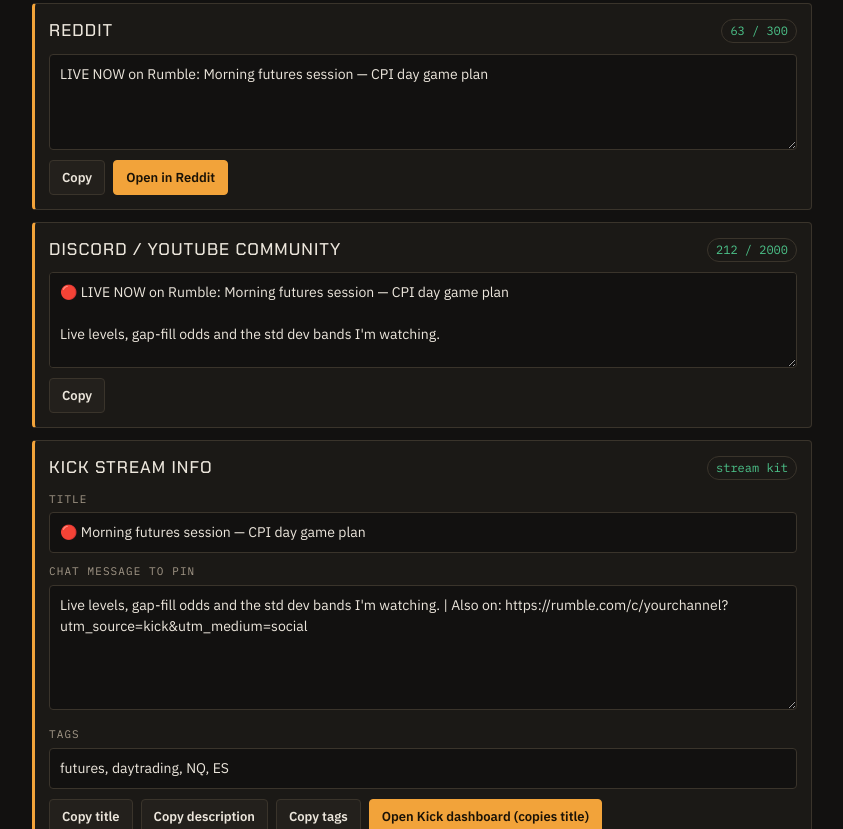
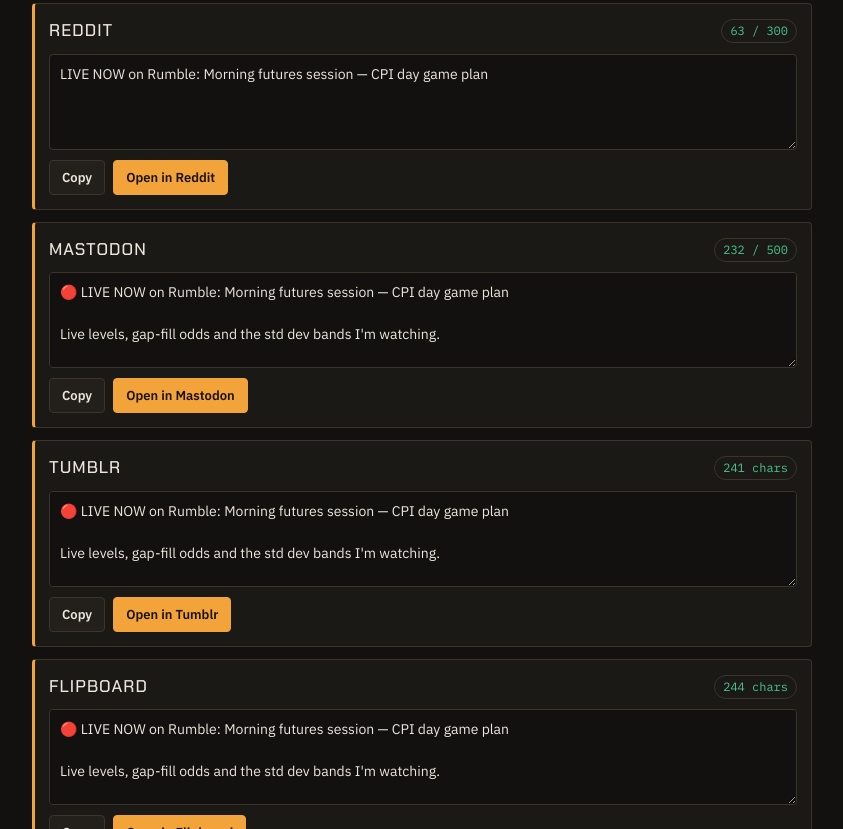
Before and after one commit to buyittradeit-spec/go-live-poster, a plain HTML site: page index.html in a window 1280 px wide. Shown: the part 1971-2800 px from the top of the page, without its empty margins (418-1261 px from the left). Drawn offline with Linux system fonts and the light colour scheme.

Commit message:
Add Mastodon, Tumblr, Flipboard, Quora, iHub and Ko-fi to the poster
Co-Authored-By: Claude Opus 5.5 <noreply@anthropic.com>
Claude-Session: https://claude.ai/code/session_01B5k4raUnBpvRR1d2qtn687

```diff
--- a/index.html
+++ b/index.html
@@ -272,6 +272,18 @@ input[type=datetime-local]{width:100%;background:var(--bg);color:var(--fg);borde
       open:(t,u)=>'https://www.pinterest.com/pin/create/button/?url='+encodeURIComponent(u)+'&description='+encodeURIComponent(t)},
     {id:'reddit', name:'Reddit', limit:300, short:true, src:'reddit', titleOnly:true,
       open:(t,u)=>'https://www.reddit.com/submit?url='+encodeURIComponent(u)+'&title='+encodeURIComponent(t)},
+    {id:'masto', name:'Mastodon', limit:500, short:true, src:'mastodon',
+      open:(t)=>'https://mastodon.social/share?text='+encodeURIComponent(t)},
+    {id:'tumblr', name:'Tumblr', limit:0, short:false, src:'tumblr',
+      open:(t,u)=>'https://www.tumblr.com/widgets/share/tool?posttype=link&canonicalUrl='+encodeURIComponent(u)+'&caption='+encodeURIComponent(t.replace(u,'').trim())},
+    {id:'flip', name:'Flipboard', limit:0, short:false, src:'flipboard',
+      open:(t,u)=>'https://share.flipboard.com/bookmarklet/popout?v=2&title='+encodeURIComponent(t.replace(u,'').trim().split('\n')[0])+'&url='+encodeURIComponent(u)},
+    {id:'quora', name:'Quora', limit:0, short:false, src:'quora',
+      open:()=>'https://www.quora.com/', copyFirst:true, openNote:'Quora has no share link. Opening it copies your post, so paste it as a new post on your profile or Space.'},
+    {id:'ihub', name:'iHub boards', limit:0, short:false, src:'ihub',
+      open:()=>'https://investorshub.advfn.com/', copyFirst:true, openNote:'Opening iHub copies your post. Paste it on your TRADEZZZPLACE or MOMOSTOCKS board.'},
+    {id:'kofi', name:'Ko-fi post', limit:0, short:false, src:'kofi',
+      open:()=>'https://ko-fi.com/', copyFirst:true, openNote:'Opening Ko-fi copies your post. Paste it as a new post on your page.'},
     {id:'discord', name:'Discord / YouTube community', limit:2000, short:false, src:'discord', open:null},
     {id:'yts', upload:true, name:'YouTube Shorts upload', video:true, shorts:true, src:'youtube',
       open:()=>'https://studio.youtube.com/', openLabel:'Open YouTube Studio',
```
Also changed, not shown: 1 other file.
